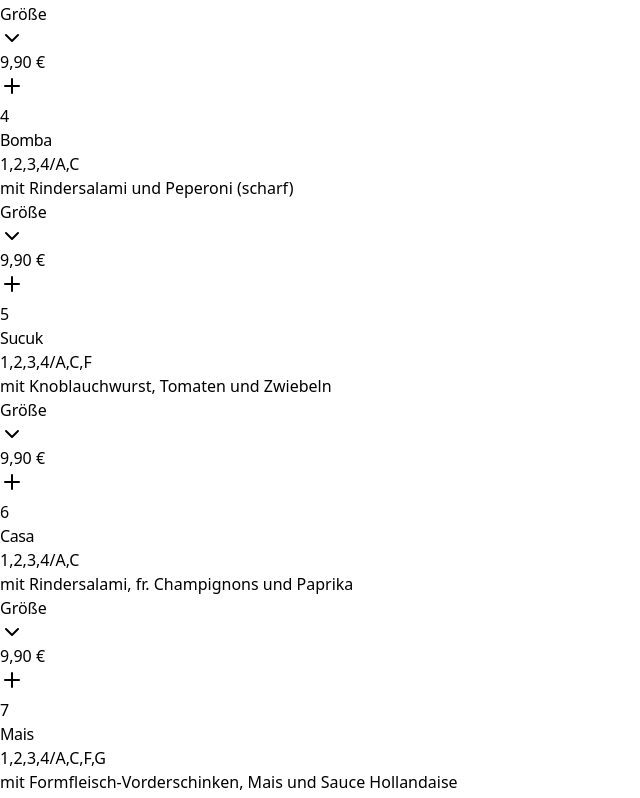
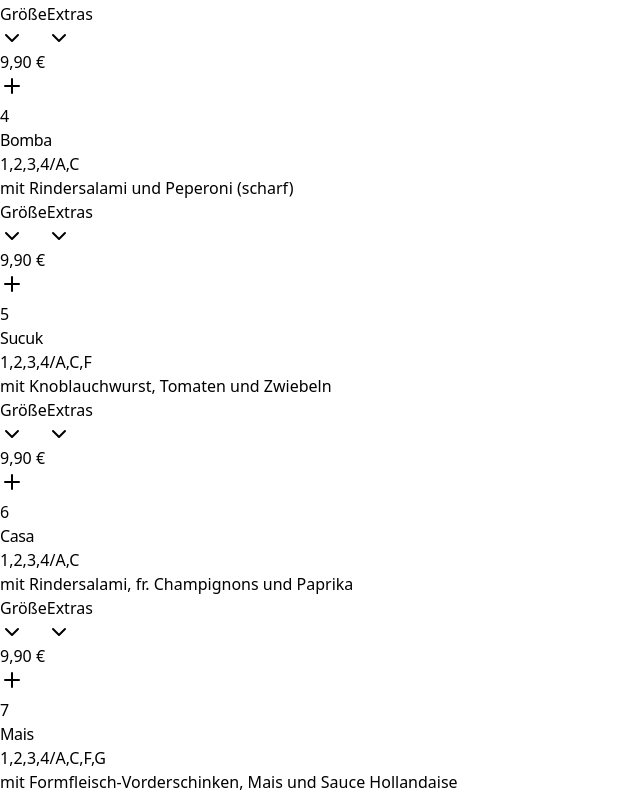
Before and after one commit to ecoezer/foodtaxi, a React (Vite) app: page / in a window 1280 px wide. Shown: the part 3420-4218 px from the top of the page, without its empty margins (0-640 px from the left). Built offline with nearby package versions, Linux system fonts and the light colour scheme.

Commit message:
Add Pizza Extras System with Dynamic Pricing

```diff
--- a/src/App.tsx
+++ b/src/App.tsx
@@ -280,16 +280,16 @@ function App() {
   }, [findCartElement, calculateScrollPosition, animateCartHighlight, performFallbackScroll]);
 
   // =================== MEMOIZED CALLBACKS ===================
-  const memoizedAddItem = useCallback((menuItem: MenuItem, selectedSize?: PizzaSize, selectedIngredients?: string[]) => {
-    addItem(menuItem, selectedSize, selectedIngredients);
+  const memoizedAddItem = useCallback((menuItem: MenuItem, selectedSize?: PizzaSize, selectedIngredients?: string[], selectedExtras?: string[]) => {
+    addItem(menuItem, selectedSize, selectedIngredients, selectedExtras);
   }, [addItem]);
 
-  const memoizedRemoveItem = useCallback((id: number, selectedSize?: PizzaSize, selectedIngredients?: string[]) => {
-    removeItem(id, selectedSize, selectedIngredients);
+  const memoizedRemoveItem = useCallback((id: number, selectedSize?: PizzaSize, selectedIngredients?: string[], selectedExtras?: string[]) => {
+    removeItem(id, selectedSize, selectedIngredients, selectedExtras);
   }, [removeItem]);
 
-  const memoizedUpdateQuantity = useCallback((id: number, quantity: number, selectedSize?: PizzaSize, selectedIngredients?: string[]) => {
-    updateQuantity(id, quantity, selectedSize, selectedIngredients);
+  const memoizedUpdateQuantity = useCallback((id: number, quantity: number, selectedSize?: PizzaSize, selectedIngredients?: string[], selectedExtras?: string[]) => {
+    updateQuantity(id, quantity, selectedSize, selectedIngredients, selectedExtras);
   }, [updateQuantity]);
 
   // =================== RENDER HELPER FUNCTIONS ===================
--- a/src/components/MenuSection.tsx
+++ b/src/components/MenuSection.tsx
@@ -2,7 +2,7 @@ import React, { useState } from 'react';
 import { MenuItem, PizzaSize } from '../types';
 import { useInView } from 'react-intersection-observer';
 import { Plus, ChevronDown, ChevronUp, X } from 'lucide-react';
-import { wunschPizzaIngredients } from '../data/menuItems';
+import { wunschPizzaIngredients, pizzaExtras } from '../data/menuItems';
 
 interface MenuSectionProps {
   title: string;
@@ -10,7 +10,7 @@ interface MenuSectionProps {
   description?: string;
   subTitle?: string;
   bgColor: string;
-  onAddToOrder: (item: MenuItem, selectedSize?: PizzaSize, selectedIngredients?: string[]) => void;
+  onAddToOrder: (item: MenuItem, selectedSize?: PizzaSize, selectedIngredients?: string[], selectedExtras?: string[]) => void;
 }
 
 const MenuSection: React.FC<MenuSectionProps> = ({
@@ -30,6 +30,7 @@ const MenuSection: React.FC<MenuSectionProps> = ({
   const [expandedItems, setExpandedItems] = useState<Set<number>>(new Set());
   const [selectedSizes, setSelectedSizes] = useState<Record<number, PizzaSize>>({});
   const [selectedIngredients, setSelectedIngredients] = useState<Record<number, string[]>>({});
+  const [selectedExtras, setSelectedExtras] = useState<Record<number, string[]>>({});
 
   const toggleExpanded = (itemId: number) => {
     const newExpanded = new Set(expandedItems);
@@ -72,21 +73,51 @@ const MenuSection: React.FC<MenuSectionProps> = ({
     });
   };
 
+  const handleExtraToggle = (itemId: number, extra: string) => {
+    setSelectedExtras(prev => {
+      const currentExtras = prev[itemId] || [];
+      const isSelected = currentExtras.includes(extra);
+
+      if (isSelected) {
+        // Remove extra
+        return {
+          ...prev,
+          [itemId]: currentExtras.filter(ext => ext !== extra)
+        };
+      } else {
+        // Add extra
+        return {
+          ...prev,
+          [itemId]: [...currentExtras, extra]
+        };
+      }
+    });
+  };
+
   const handleAddToOrder = (item: MenuItem) => {
     const selectedSize = selectedSizes[item.id];
     const ingredients = selectedIngredients[item.id] || [];
-    onAddToOrder(item, selectedSize, ingredients);
+    const extras = selectedExtras[item.id] || [];
+    onAddToOrder(item, selectedSize, ingredients, extras);
   };
 
   const getDisplayPrice = (item: MenuItem) => {
     const selectedSize = selectedSizes[item.id];
+    const extras = selectedExtras[item.id] || [];
+
+    let basePrice: number;
     if (selectedSize) {
-      return selectedSize.price;
+      basePrice = selectedSize.price;
+    } else if (item.sizes && item.sizes.length > 0) {
+      basePrice = item.sizes[0].price; // Default to first size (Medium)
+    } else {
+      basePrice = item.price;
     }
-    if (item.sizes && item.sizes.length > 0) {
-      return item.sizes[0].price; // Default to first size (Medium)
-    }
-    return item.price;
+
+    // Add extras cost (each extra is €1.50)
+    const extrasPrice = extras.length * 1.50;
+
+    return basePrice + extrasPrice;
   };
 
   return (
@@ -121,7 +152,9 @@ const MenuSection: React.FC<MenuSectionProps> = ({
           const selectedSize = selectedSizes[item.id];
           const displayPrice = getDisplayPrice(item);
           const itemIngredients = selectedIngredients[item.id] || [];
+          const itemExtras = selectedExtras[item.id] || [];
           const isWunschPizza = item.isWunschPizza;
+          const isPizza = item.isPizza || item.isWunschPizza;
 
           return (
             <div
@@ -190,6 +223,35 @@ const MenuSection: React.FC<MenuSectionProps> = ({
                                     handleIngredientToggle(item.id, ingredient);
                                   }}
                                   className="ml-1 text-blue-500 hover:text-blue-700"
+                                >
+                                  <X className="w-3 h-3" />
+                                </button>
+                              </span>
+                            ))}
+                          </div>
+                        </div>
+                      )}
+
+                      {/* Show selected extras for all pizzas */}
+                      {isPizza && itemExtras.length > 0 && (
+                        <div className="mt-2 p-2 bg-green-50 rounded-md border border-green-200">
+                          <div className="text-xs font-medium text-green-700 mb-1">
+                            Gewählte Extras (+{itemExtras.length * 1.50}€):
+                          </div>
+                          <div className="flex flex-wrap gap-1">
+                            {itemExtras.map((extra, idx) => (
+                              <span
+                                key={idx}
+                                className="inline-flex items-center text-xs bg-green-100 text-green-700 px-2 py-0.5 rounded-full"
+                              >
+                                {extra} (+1.50€)
+                                <button
+                                  type="button"
+                                  onClick={(e) => {
+                                    e.stopPropagation();
+                                    handleExtraToggle(item.id, extra);
+                                  }}
+                                  className="ml-1 text-green-500 hover:text-green-700"
                                 >
                                   <X className="w-3 h-3" />
                                 </button>
@@ -278,6 +340,43 @@ const MenuSection: React.FC<MenuSectionProps> = ({
                       </div>
                     </div>
                   )}
+
+                  {/* Pizza extras selection for all pizzas */}
+                  {isPizza && isExpanded && (
+                    <div className="mt-2.5 md:mt-3 pt-2.5 md:pt-3 border-t border-gray-100">
+                      <div className="mb-2">
+                        <div className="text-sm font-medium text-gray-700 mb-1">
+                          Extras hinzufügen (je +1,50€):
+                        </div>
+                        <div className="text-xs text-gray-500">
+                          Wählen Sie beliebige Extras für Ihre Pizza
+                        </div>
+                      </div>
+                      <div className="grid grid-cols-2 sm:grid-cols-3 gap-1.5 max-h-48 overflow-y-auto">
+                        {pizzaExtras.map((extra) => {
+                          const isSelected = itemExtras.includes(extra.name);
+
+                          return (
+                            <button
+                              key={extra.name}
+                              type="button"
+                              onClick={() => handleExtraToggle(item.id, extra.name)}
+                              className={`p-2 text-xs rounded-md border transition-all duration-200 text-left ${
+                                isSelected
+                                  ? 'border-green-500 bg-green-50 text-green-700 font-medium'
+                                  : 'border-gray-200 bg-white hover:border-green-300 hover:bg-green-50 text-gray-700 cursor-pointer'
+                              }`}
+                            >
+                              <div>{extra.name}</div>
+                              <div className="text-xs text-gray-500 mt-0.5">
+                                +{extra.price.toFixed(2).replace('.', ',')}€
+                              </div>
+                            </button>
+                          );
+                        })}
+                      </div>
+                    </div>
+                  )}
                 </div>
 
                 {/* Right side - Price and controls - Mobile smaller gaps */}
@@ -314,6 +413,22 @@ const MenuSection: React.FC<MenuSectionProps> = ({
                     </button>
                   )}
 
+                  {/* Pizza extras selector button for all pizzas */}
+                  {isPizza && !isWunschPizza && (
+                    <button
+                      type="button"
+                      onClick={() => toggleExpanded(item.id)}
+                      className="flex items-center gap-1 md:gap-1.5 px-1.5 md:px-2 py-1 md:py-1.5 bg-purple-50 hover:bg-purple-100 border border-purple-200 hover:border-purple-300 rounded-md transition-all duration-300 text-xs font-medium text-purple-700"
+                    >
+                      <span>Extras</span>
+                      {isExpanded ? (
+                        <ChevronUp className="w-3 h-3" />
+                      ) : (
+                        <ChevronDown className="w-3 h-3" />
+                      )}
+                    </button>
+                  )}
+
                   {/* Mobile smaller price display box */}
                   <div className="text-right">
                     <div className="bg-gray-50 rounded-md px-2.5 md:px-3 py-1 md:py-1.5 group-hover:bg-orange-50 transition-colors duration-300 border border-gray-200 group-hover:border-orange-200">
@@ -323,6 +438,11 @@ const MenuSection: React.FC<MenuSectionProps> = ({
                       {selectedSize && (
                         <div className="text-xs text-gray-600 mt-0.5">
                           {selectedSize.name} {selectedSize.description && `(${selectedSize.description})`}
+                        </div>
+                      )}
+                      {itemExtras.length > 0 && (
+                        <div className="text-xs text-green-600 mt-0.5">
+                          +{itemExtras.length} Extra{itemExtras.length > 1 ? 's' : ''}
                         </div>
                       )}
                     </div>
--- a/src/data/menuItems.ts
+++ b/src/data/menuItems.ts
@@ -1,4 +1,4 @@
-import { MenuItem, WunschPizzaIngredient } from '../types';
+import { MenuItem, WunschPizzaIngredient, PizzaExtra } from '../types';
 
 // Pizza sizes configuration with new structure
 const pizzaSizes = [
@@ -40,6 +40,26 @@ export const wunschPizzaIngredients: WunschPizzaIngredient[] = [
   { name: 'Würstchen' },
   { name: 'Zwiebeln' },
   { name: 'ohne Zutat' }
+];
+
+// Pizza extras for all pizzas (each extra costs +€1.50)
+export const pizzaExtras: PizzaExtra[] = [
+  { name: 'Ananas', price: 1.50 },
+  { name: 'Artischocken', price: 1.50 },
+  { name: 'Barbecuesauce', price: 1.50 },
+  { name: 'Champignons frisch', price: 1.50 },
+  { name: 'Edamer', price: 1.50 },
+  { name: 'Ei', price: 1.50 },
+  { name: 'Formfleisch-Vorderschinken', price: 1.50 },
+  { name: 'Gewürzgurken', price: 1.50 },
+  { name: 'Gorgonzola', price: 1.50 },
+  { name: 'Hirtenkäse', price: 1.50 },
+  { name: 'Hähnchenbrust', price: 1.50 },
+  { name: 'Knoblauchwurst', price: 1.50 },
+  { name: 'Mais', price: 1.50 },
+  { name: 'Mozzarella', price: 1.50 },
+  { name: 'Oliven', price: 1.50 },
+  { name: 'Paprika', price: 1.50 }
 ];
 
 // Helper function to create drink sizes for soft drinks
@@ -582,7 +602,7 @@ const createPizzaSizes = (prices: { medium: number; large: number; family: numbe
   { name: 'Mega', price: prices.mega, description: 'Ø ca. 50 cm' }
 ];
 
-// Pizza - Completely updated with new structure
+// Pizza - Completely updated with new structure and extras support
 export const pizzas: MenuItem[] = [
   {
     id: 501,
@@ -601,6 +621,7 @@ export const pizzas: MenuItem[] = [
     description: "",
     price: 8.90,
     allergens: "1,2,3/A,C",
+    isPizza: true,
     sizes: createPizzaSizes({ medium: 8.90, large: 9.90, family: 17.90, mega: 26.90 })
   },
   {
@@ -610,6 +631,7 @@ export const pizzas: MenuItem[] = [
     description: "mit Rindersalami",
     price: 9.90,
     allergens: "1,2,3,4/A,C",
+    isPizza: true,
     sizes: createPizzaSizes({ medium: 9.90, large: 11.90, family: 18.90, mega: 28.90 })
   },
   {
@@ -619,6 +641,7 @@ export const pizzas: MenuItem[] = [
     description: "mit Formfleisch-Vorderschinken",
     price: 9.90,
     allergens: "1,2,3,4/A,C",
+    isPizza: true,
     sizes: createPizzaSizes({ medium: 9.90, large: 11.90, family: 18.90, mega: 28.90 })
   },
   {
@@ -628,6 +651,7 @@ export const pizzas: MenuItem[] = [
     description: "mit Rindersalami und Peperoni (scharf)",
     price: 9.90,
     allergens: "1,2,3,4/A,C",
+    isPizza: true,
     sizes: createPizzaSizes({ medium: 9.90, large: 11.90, family: 18.90, mega: 28.90 })
   },
   {
@@ -637,6 +661,7 @@ export const pizzas: MenuItem[] = [
     description: "mit Knoblauchwurst, Tomaten und Zwiebeln",
     price: 9.90,
     allergens: "1,2,3,4/A,C,F",
+    isPizza: true,
     sizes: createPizzaSizes({ medium: 9.90, large: 11.90, family: 18.90, mega: 28.90 })
   },
   {
@@ -646,6 +671,7 @@ export const pizzas: MenuItem[] = [
     description: "mit Rindersalami, fr. Champignons und Paprika",
     price: 9.90,
     allergens: "1,2,3,4/A,C",
+    isPizza: true,
     sizes: createPizzaSizes({ medium: 9.90, large: 11.90, family: 18.90, mega: 28.90 })
   },
   {
@@ -655,6 +681,7 @@ export const pizzas: MenuItem[] = [
     description: "mit Formfleisch-Vorderschinken, Mais und Sauce Hollandaise",
     price: 9.90,
     allergens: "1,2,3,4/A,C,F,G",
+    isPizza: true,
     sizes: createPizzaSizes({ medium: 9.90, large: 11.90, family: 18.90, mega: 28.90 })
   },
   {
@@ -664,6 +691,7 @@ export const pizzas: MenuItem[] = [
     description: "mit Formfleisch-Vorderschinken, Rindersalami, fr. Champignons und Paprika",
     price: 9.90,
     allergens: "1,2,3,4/A,C",
+    isPizza: true,
     sizes: createPizzaSizes({ medium: 9.90, large: 11.90, family: 18.90, mega: 28.90 })
   },
   {
@@ -673,6 +701,7 @@ export const pizzas: MenuItem[] = [
     description: "mit Formfleisch-Vorderschinken und Ananas",
     price: 9.90,
     allergens: "1,2,3,4/A,C",
+    isPizza: true,
     sizes: createPizzaSizes({ medium: 9.90, large: 11.90, family: 18.90, mega: 28.90 })
   },
   {
@@ -682,6 +711,7 @@ export const pizzas: MenuItem[] = [
     description: "mit Original Parmaschinken, Tomaten, Mozzarella, Rucola",
     price: 10.90,
     allergens: "1,2,3,4/A,C",
+    isPizza: true,
     sizes: createPizzaSizes({ medium: 10.90, large: 12.90, family: 21.90, mega: 30.90 })
   },
   {
@@ -691,6 +721,7 @@ export const pizzas: MenuItem[] = [
     description: "mit Formfleisch-Vorderschinken, Rindersalami, fr. Champignons",
     price: 9.90,
     allergens: "1,2,3,4/A,C",
+    isPizza: true,
     sizes: createPizzaSizes({ medium: 9.90, large: 11.90, family: 18.90, mega: 28.90 })
   },
   {
@@ -700,6 +731,7 @@ export const pizzas: MenuItem[] = [
     description: "Chilli-Cheese Sauce, Sucuk, Jalapenos und Zwiebeln",
     price: 9.90,
     allergens: "1,2,3,4/A,C,F",
+    isPizza: true,
     sizes: createPizzaSizes({ medium: 9.90, large: 11.90, family: 19.90, mega: 29.90 })
   },
   {
@@ -709,6 +741,7 @@ export const pizzas: MenuItem[] = [
     description: "mit Gyros und Zwiebeln",
     price: 9.90,
     allergens: "1,2,3,4/A,C,G",
+    isPizza: true,
     sizes: createPizzaSizes({ medium: 9.90, large: 11.90, family: 18.90, mega: 28.90 })
   },
   {
@@ -718,6 +751,7 @@ export const pizzas: MenuItem[] = [
     description: "mit Hähnchenbrust, Jalapenos und Sauce Hollandaise",
     price: 10.90,
     allergens: "1,2,3,4/A,C,F,G",
+    isPizza: true,
     sizes: createPizzaSizes({ medium: 10.90, large: 12.90, family: 20.90, mega: 30.90 })
   },
   {
@@ -727,6 +761,7 @@ export const pizzas: MenuItem[] = [
     description: "mit Hähnchenbrust, Sucuk, Broccoli, Paprika",
     price: 10.90,
     allergens: "1,2,3,4/A,C,F,G",
+    isPizza: true,
     sizes: createPizzaSizes({ medium: 10.90, large: 12.90, family: 20.90, mega: 30.90 })
   },
   {
@@ -736,6 +771,7 @@ export const pizzas: MenuItem[] = [
     description: "mit Hähnchenbrust, fr. Champignons und Paprika, Jalapenos und Sauce Hollandaise",
     price: 10.90,
     allergens: "1,2,3,4/A,C,F,G",
+    isPizza: true,
     sizes: createPizzaSizes({ medium: 10.90, large: 12.90, family: 20.90, mega: 30.90 })
   },
   {
@@ -745,6 +781,7 @@ export const pizzas: MenuItem[] = [
     description: "mit Hähnchenbrust, fr. Paprika, Zwiebeln und Sauce Hollandaise",
     price: 10.90,
     allergens: "1,2,3,4/A,C,F,G",
+    isPizza: true,
     sizes: createPizzaSizes({ medium: 10.90, large: 12.90, family: 20.90, mega: 30.90 })
   },
   {
@@ -754,6 +791,7 @@ export const pizzas: MenuItem[] = [
     description: "mit Thunfisch und Zwiebeln",
     price: 9.90,
     allergens: "1,2,3/A,C,H",
+    isPizza: true,
     sizes: createPizzaSizes({ medium: 9.90, large: 11.90, family: 18.90, mega: 28.90 })
   },
   {
@@ -763,6 +801,7 @@ export const pizzas: MenuItem[] = [
     description: "mit Shrimps und Knoblauch",
     price: 10.90,
     allergens: "1,2,3/A,C,D",
+    isPizza: true,
     sizes: createPizzaSizes({ medium: 10.90, large: 13.90, family: 21.90, mega: 30.90 })
   },
   {
@@ -772,6 +811,7 @@ export const pizzas: MenuItem[] = [
     description: "mit Meeresfrüchten und Knoblauch",
     price: 10.90,
     allergens: "1,2,3/A,C,D",
+    isPizza: true,
     sizes: createPizzaSizes({ medium: 10.90, large: 13.90, family: 21.90, mega: 30.90 })
   },
   {
@@ -781,6 +821,7 @@ export const pizzas: MenuItem[] = [
     description: "mit fr.Champignons",
     price: 9.90,
     allergens: "1,2,3/A,C",
+    isPizza: true,
     sizes: createPizzaSizes({ medium: 9.90, large: 11.90, family: 18.90, mega: 28.90 })
   },
   {
@@ -790,6 +831,7 @@ export const pizzas: MenuItem[] = [
     description: "mit fr.Champignons, Paprika, Tomaten, Artischocken",
     price: 9.90,
     allergens: "1,2,3/A,C",
+    isPizza: true,
     sizes: createPizzaSizes({ medium: 9.90, large: 11.90, family: 18.90, mega: 28.90 })
   },
   {
@@ -799,6 +841,7 @@ export const pizzas: MenuItem[] = [
     description: "mit Spinat, Hirtenkäse°, Knoblauch und Zwiebeln",
     price: 9.90,
     allergens: "1,2,3/A,C",
+    isPizza: true,
     sizes: createPizzaSizes({ medium: 9.90, large: 11.90, family: 18.90, mega: 28.90 })
   },
   {
@@ -808,6 +851,7 @@ export const pizzas: MenuItem[] = [
     description: "mit Mozzarella°, Gorgonzola°, Hirtenkäse° und Edamer°",
     price: 9.90,
     allergens: "1,2,3/A,C",
+    isPizza: true,
     sizes: createPizzaSizes({ medium: 9.90, large: 11.90, family: 18.90, mega: 28.90 })
   },
   {
@@ -817,6 +861,7 @@ export const pizzas: MenuItem[] = [
     description: "mit Broccoli, fr.Paprika und Mais",
     price: 9.90,
     allergens: "1,2,3/A,C",
+    isPizza: true,
     sizes: createPizzaSizes({ medium: 9.90, large: 11.90, family: 18.90, mega: 28.90 })
   },
   {
@@ -826,6 +871,7 @@ export const pizzas: MenuItem[] = [
     description: "mit fr.Tomaten, Mozzarella°, Rucola, Mais",
     price: 9.90,
     allergens: "1,2,3/A,C",
+    isPizza: true,
     sizes: createPizzaSizes({ medium: 9.90, large: 11.90, family: 18.90, mega: 28.90 })
   },
   {
@@ -835,6 +881,7 @@ export const pizzas: MenuItem[] = [
     description: "mit Broccoli, Spinat, Milden Peperoni²,³",
     price: 9.90,
     allergens: "1,2,3/A,C",
+    isPizza: true,
     sizes: createPizzaSizes({ medium: 9.90, large: 11.90, family: 18.90, mega: 28.90 })
   }
 ];
--- a/src/store/cart.store.ts
+++ b/src/store/cart.store.ts
@@ -8,29 +8,33 @@ interface OrderItem {
   quantity: number;
   selectedSize?: PizzaSize;
   selectedIngredients?: string[];
+  selectedExtras?: string[];
 }
 
 interface CartState {
   items: OrderItem[];
-  addItem: (menuItem: MenuItem, selectedSize?: PizzaSize, selectedIngredients?: string[]) => void;
-  removeItem: (id: number, selectedSize?: PizzaSize, selectedIngredients?: string[]) => void;
-  updateQuantity: (id: number, quantity: number, selectedSize?: PizzaSize, selectedIngredients?: string[]) => void;
+  addItem: (menuItem: MenuItem, selectedSize?: PizzaSize, selectedIngredients?: string[], selectedExtras?: string[]) => void;
+  removeItem: (id: number, selectedSize?: PizzaSize, selectedIngredients?: string[], selectedExtras?: string[]) => void;
+  updateQuantity: (id: number, quantity: number, selectedSize?: PizzaSize, selectedIngredients?: string[], selectedExtras?: string[]) => void;
 }
 
 // Helper function to create a unique key for cart items
-const getItemKey = (menuItem: MenuItem, selectedSize?: PizzaSize, selectedIngredients?: string[]) => {
+const getItemKey = (menuItem: MenuItem, selectedSize?: PizzaSize, selectedIngredients?: string[], selectedExtras?: string[]) => {
   const sizeKey = selectedSize ? selectedSize.name : 'default';
   const ingredientsKey = selectedIngredients && selectedIngredients.length > 0
     ? selectedIngredients.sort().join(',')
     : 'none';
-  return `${menuItem.id}-${sizeKey}-${ingredientsKey}`;
+  const extrasKey = selectedExtras && selectedExtras.length > 0
+    ? selectedExtras.sort().join(',')
+    : 'none';
+  return `${menuItem.id}-${sizeKey}-${ingredientsKey}-${extrasKey}`;
 };
 
 // Helper function to find item in cart
-const findItemIndex = (items: OrderItem[], menuItem: MenuItem, selectedSize?: PizzaSize, selectedIngredients?: string[]) => {
+const findItemIndex = (items: OrderItem[], menuItem: MenuItem, selectedSize?: PizzaSize, selectedIngredients?: string[], selectedExtras?: string[]) => {
   return items.findIndex(item => {
-    const itemKey = getItemKey(item.menuItem, item.selectedSize, item.selectedIngredients);
-    const searchKey = getItemKey(menuItem, selectedSize, selectedIngredients);
+    const itemKey = getItemKey(item.menuItem, item.selectedSize, item.selectedIngredients, item.selectedExtras);
+    const searchKey = getItemKey(menuItem, selectedSize, selectedIngredients, selectedExtras);
     return itemKey === searchKey;
   });
 };
@@ -40,10 +44,10 @@ export const useCartStore = create<CartState>()(
     set => ({
       items: [],
 
-      addItem: (menuItem, selectedSize, selectedIngredients) =>
+      addItem: (menuItem, selectedSize, selectedIngredients, selectedExtras) =>
         set(state => {
           const currentItems = [...state.items];
-          const existingItemIndex = findItemIndex(currentItems, menuItem, selectedSize, selectedIngredients);
+          const existingItemIndex = findItemIndex(currentItems, menuItem, selectedSize, selectedIngredients, selectedExtras);
 
           if (existingItemIndex >= 0) {
             currentItems[existingItemIndex] = {
@@ -57,33 +61,39 @@ export const useCartStore = create<CartState>()(
               itemToAdd.price = selectedSize.price;
             }
 
+            // Add extras cost (each extra is €1.50)
+            if (selectedExtras && selectedExtras.length > 0) {
+              itemToAdd.price += selectedExtras.length * 1.50;
+            }
+
             currentItems.push({
               menuItem: itemToAdd,
               quantity: 1,
               selectedSize,
-              selectedIngredients: selectedIngredients || []
+              selectedIngredients: selectedIngredients || [],
+              selectedExtras: selectedExtras || []
             });
           }
 
           return { items: currentItems };
         }),
 
-      removeItem: (id, selectedSize, selectedIngredients) =>
+      removeItem: (id, selectedSize, selectedIngredients, selectedExtras) =>
         set(state => ({
           items: state.items.filter(item => {
-            const itemKey = getItemKey(item.menuItem, item.selectedSize, item.selectedIngredients);
-            const searchKey = getItemKey({ id } as MenuItem, selectedSize, selectedIngredients);
+            const itemKey = getItemKey(item.menuItem, item.selectedSize, item.selectedIngredients, item.selectedExtras);
+            const searchKey = getItemKey({ id } as MenuItem, selectedSize, selectedIngredients, selectedExtras);
             return itemKey !== searchKey;
           })
         })),
 
-      updateQuantity: (id, quantity, selectedSize, selectedIngredients) =>
+      updateQuantity: (id, quantity, selectedSize, selectedIngredients, selectedExtras) =>
         set(state => {
           if (quantity <= 0) {
             return {
               items: state.items.filter(item => {
-                const itemKey = getItemKey(item.menuItem, item.selectedSize, item.selectedIngredients);
-                const searchKey = getItemKey({ id } as MenuItem, selectedSize, selectedIngredients);
+                const itemKey = getItemKey(item.menuItem, item.selectedSize, item.selectedIngredients, item.selectedExtras);
+                const searchKey = getItemKey({ id } as MenuItem, selectedSize, selectedIngredients, selectedExtras);
                 return itemKey !== searchKey;
               })
             };
@@ -91,8 +101,8 @@ export const useCartStore = create<CartState>()(
 
           return {
             items: state.items.map(item => {
-              const itemKey = getItemKey(item.menuItem, item.selectedSize, item.selectedIngredients);
-              const searchKey = getItemKey({ id } as MenuItem, selectedSize, selectedIngredients);
+              const itemKey = getItemKey(item.menuItem, item.selectedSize, item.selectedIngredients, item.selectedExtras);
+              const searchKey = getItemKey({ id } as MenuItem, selectedSize, selectedIngredients, selectedExtras);
               return itemKey === searchKey ? { ...item, quantity } : item;
             })
           };
```
Also changed, not shown: src/components/OrderForm.tsx (+17 -8 lines), src/types.ts (+7 -0 lines).
